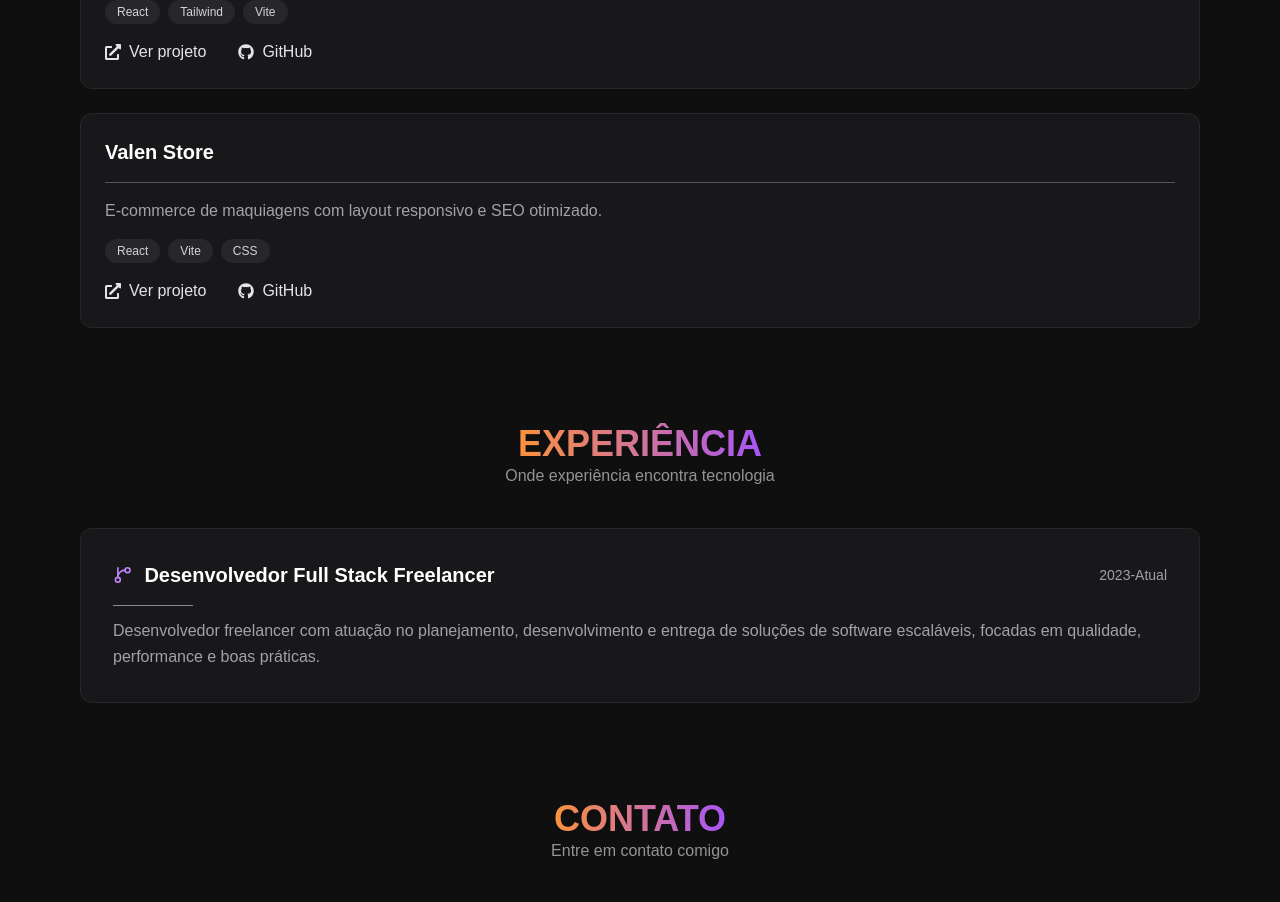
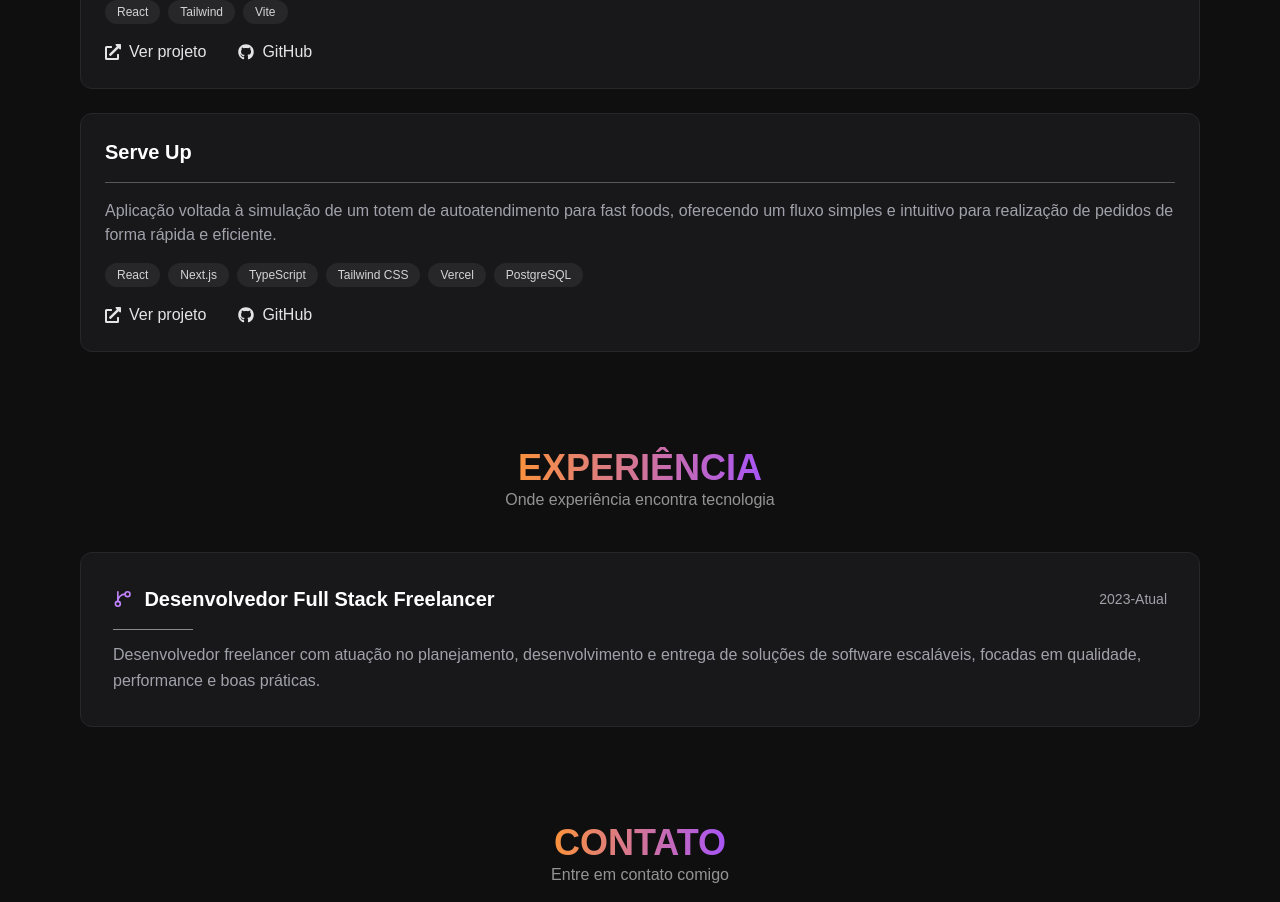
Before and after one commit to Victornck/portfolio-pessoal, a React (Vite) app: page / in a window 1280 px wide. Shown: the part 1160-2062 px from the top of the page. Built offline with nearby package versions, Linux system fonts and the light colour scheme.

Commit message:
chore: add new project Serve Up

```diff
--- a/src/Pages/Projects.jsx
+++ b/src/Pages/Projects.jsx
@@ -12,12 +12,19 @@ const projects = [
   },
 
   {
-    title: "Valen Store",
+    title: "Serve Up",
     description:
-      "E-commerce de maquiagens com layout responsivo e SEO otimizado.",
-    stack: ["React", "Vite", "CSS"],
-    demo: "https://valen-store.vercel.app",
-    repo: "https://github.com/seuuser/valen-store",
+      "Aplicação voltada à simulação de um totem de autoatendimento para fast foods, oferecendo um fluxo simples e intuitivo para realização de pedidos de forma rápida e eficiente.",
+    stack: [
+      "React",
+      "Next.js",
+      "TypeScript",
+      "Tailwind CSS",
+      "Vercel",
+      "PostgreSQL",
+    ],
+    demo: "https://serve-up-tl1l.vercel.app/fsw-donalds",
+    repo: "https://github.com/Victornck/Serve-up",
   },
 ];
 
```
